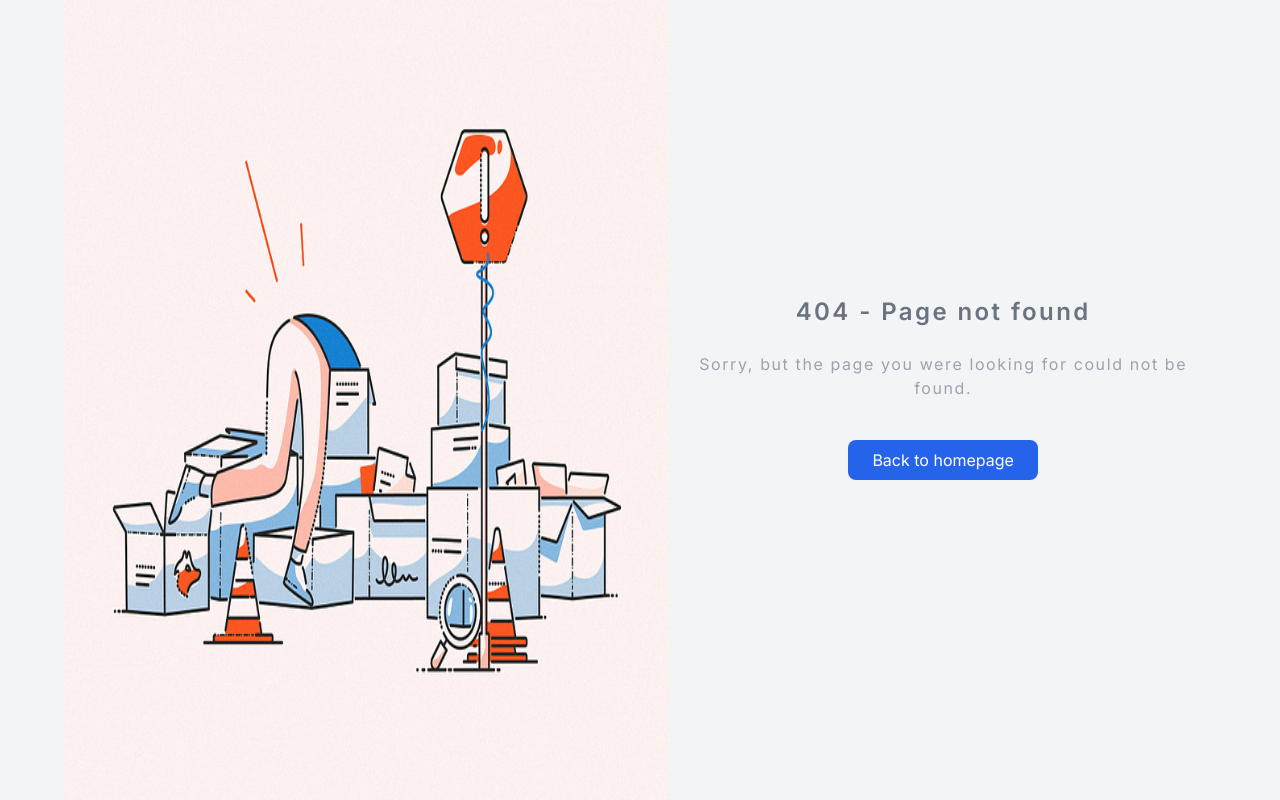
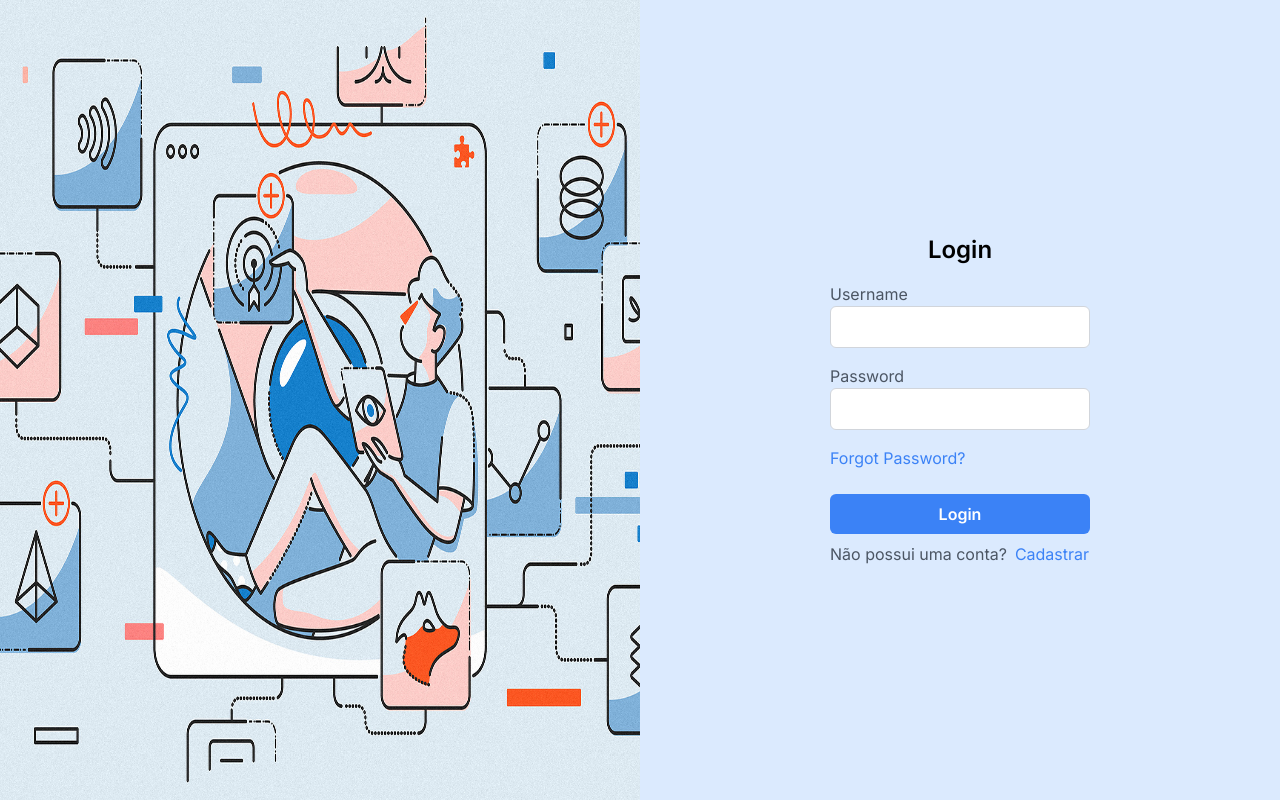
Before and after one commit to CleytonAlves07/7-Support, a Next.js app in the folder client/: page /login/customer in a window 1280 px wide. Before the commit this address had no page. Built offline with nearby package versions, Linux system fonts and the light colour scheme.

Commit message:
feat: :sparkles: Login page

```diff
--- /dev/null
+++ b/client/src/app/login/customer/page.tsx
@@ -0,0 +1,24 @@
+import Login from '@/app/components/login'
+import Image from 'next/image'
+import React from 'react'
+
+export default function LoginCustomer() {
+  return (
+    <div className='flex mx-auto bg-blue-100'>
+        <div className='flex flex-row-reverse w-screen'>
+        <div className='flex mx-auto justify-center items-center w-full'>
+            <Login />
+        </div>
+        <div className='flex h-screen w-full'>
+          <Image
+            src="/Login_Customer.jpg"
+            width={500}
+            height={500}
+            alt='Image home page'
+            className=' flex mx-auto h-full w-full'
+          />
+      </div>
+    </div>
+      </div>
+  )
+}
```
